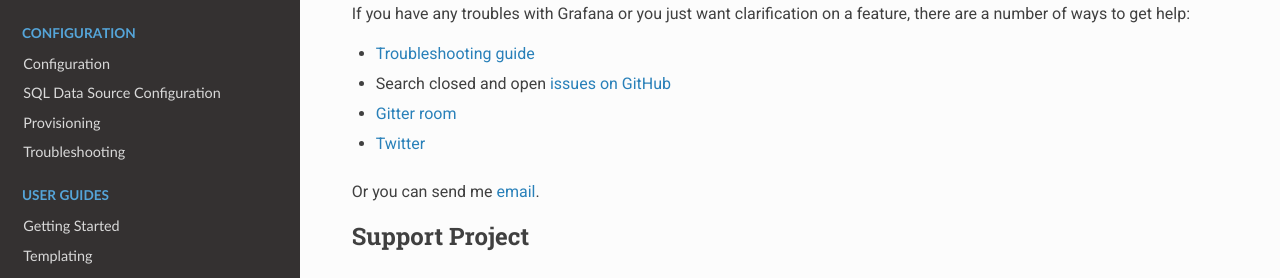
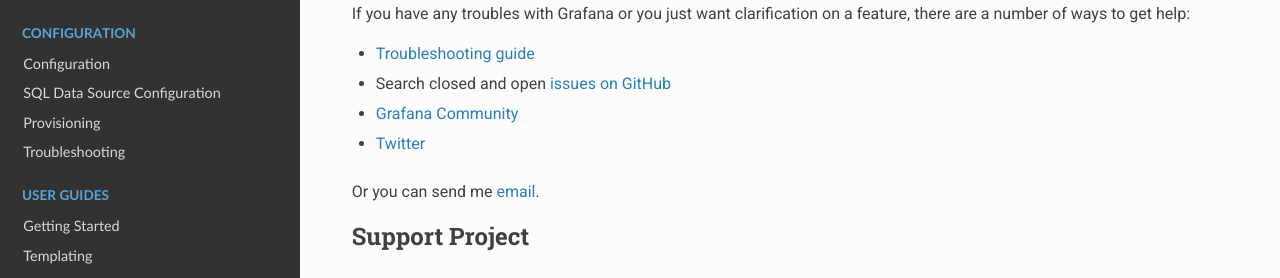
Before and after one commit to grafana/grafana-zabbix, an MkDocs documentation site: the page built from docs/sources/index.md, in a window 1280 px wide and 1110 px high. Shown: the part 433-711 px from the top of the window. Built offline with MkDocs 1.6.1, drawn with Linux system fonts in a browser that asks for light colours; nearby versions of some CDN libraries.

Commit message:
docs: add link to grafana community site

```diff
--- a/docs/sources/index.md
+++ b/docs/sources/index.md
@@ -19,7 +19,7 @@
 
 - [Troubleshooting guide](/configuration/troubleshooting/)
 - Search closed and open [issues on GitHub](https://github.com/grafana/grafana/issues)
-- [Gitter room](https://gitter.im/alexanderzobnin/grafana-zabbix)
+- [Grafana Community](https://community.grafana.com)
 - [Twitter](https://twitter.com/AlexanderZobnin)
 
 Or you can send me [email](mailto:alexanderzobnin@gmail.com).
```
